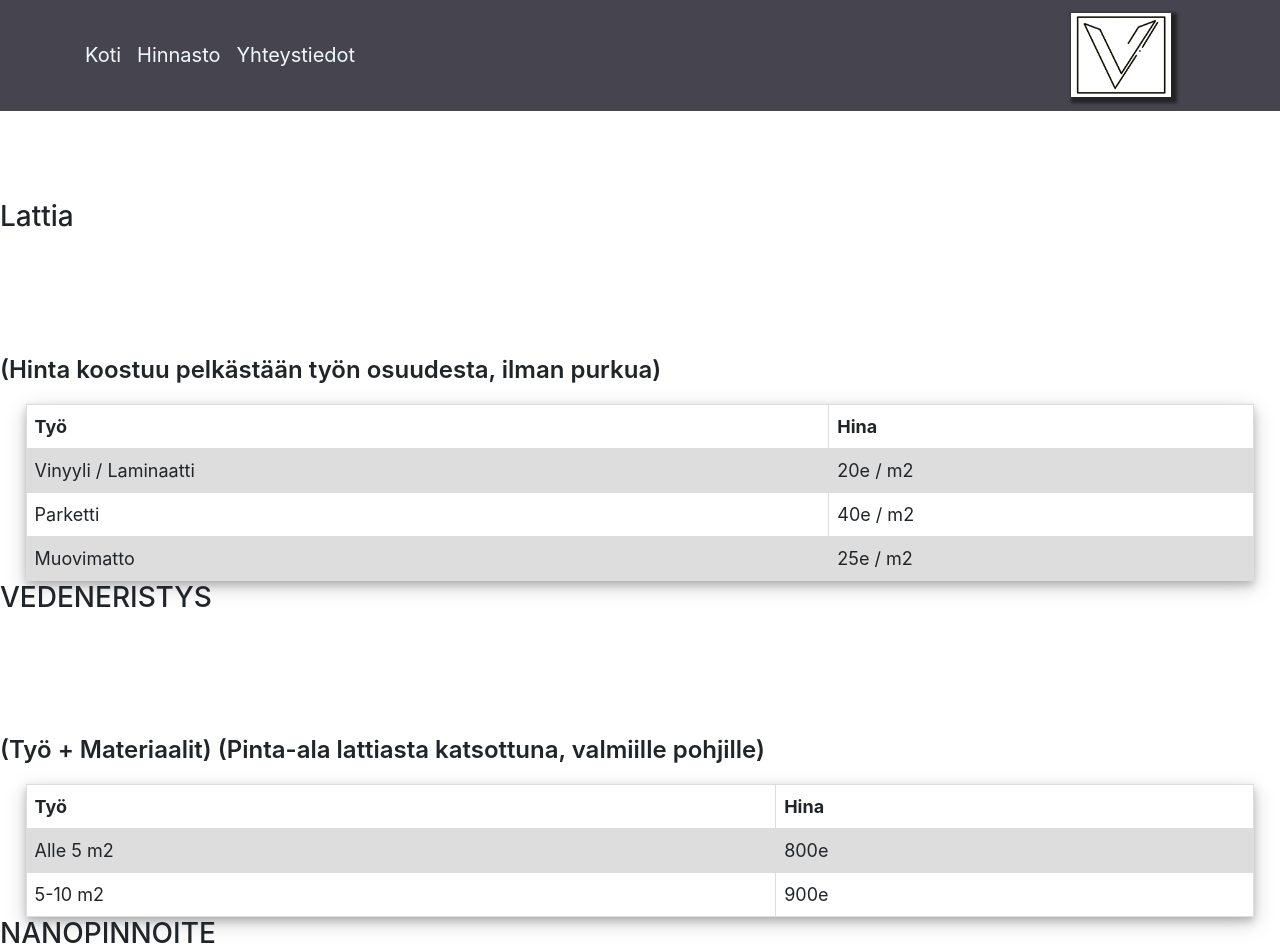
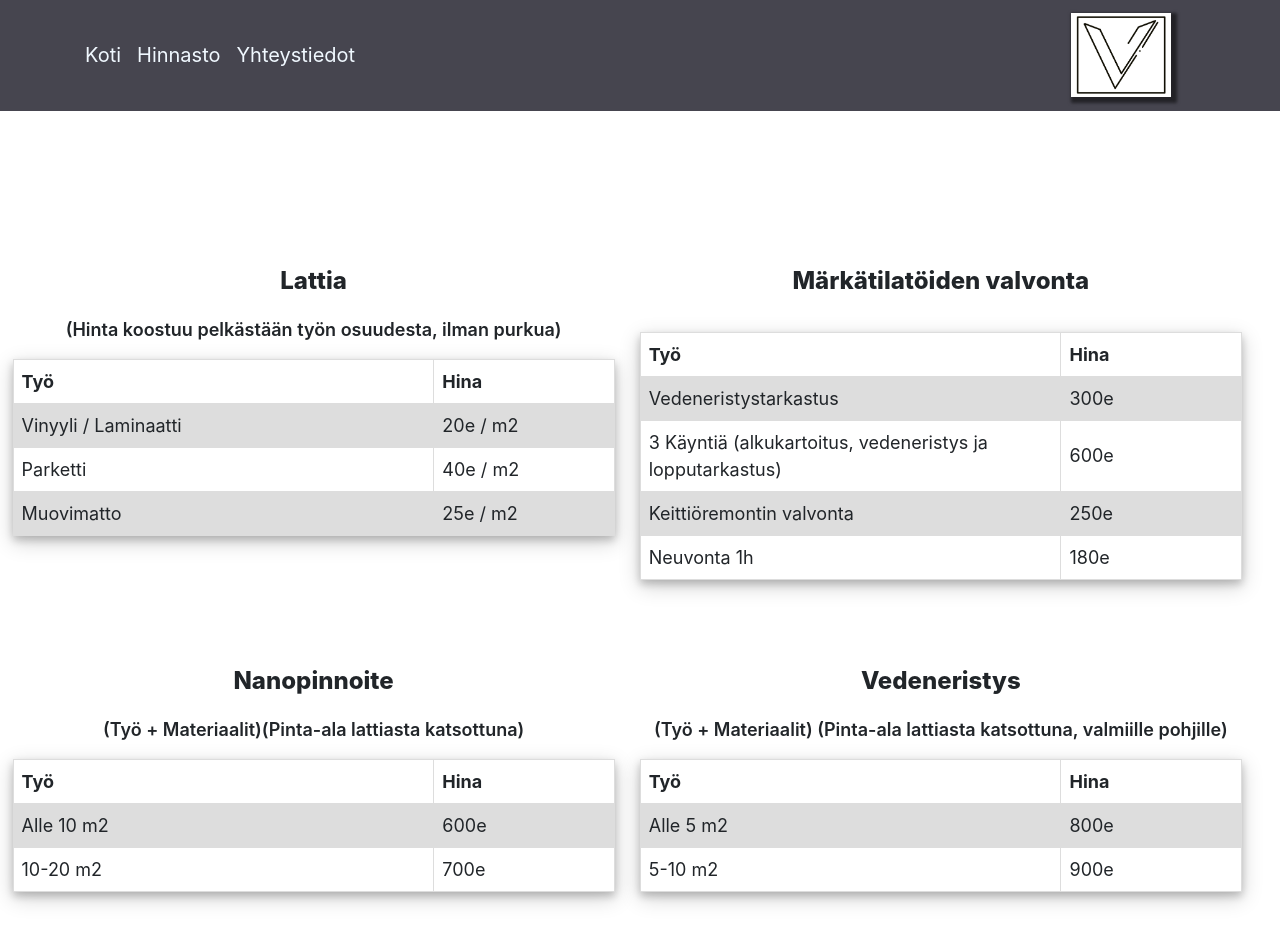
Before and after one commit to juriki/juriki.github.io, a React (Create React App) app: page /about in a window 1280 px wide. Shown: the top 952 px of the page. Built offline with nearby package versions, Linux system fonts and the light colour scheme.

Commit message:
PriceList table style

```diff
--- a/src/AboutPage/Aboute.jsx
+++ b/src/AboutPage/Aboute.jsx
@@ -35,11 +35,11 @@ function Aboute() {
         <>
             <div style={{paddingTop: "200px"}}>
                 <PriceList palveluNimi="Lattia" otherText={lattiaText}  tyot={lattia} hinta={lattiaHinta}/>
-                <PriceList palveluNimi="VEDENERISTYS" otherText={vedeneristysText} tyot={vedeneristys} hinta={vedeneristysHinta}/>
-                <PriceList palveluNimi="NANOPINNOITE" otherText={naopinnoteText} tyot={naopinnote} hinta={naopinnoteHinta}/>
-                <PriceList palveluNimi="MÄRKÄTILATÖIDEN VALVONTA" otherText={markatilavalvontaText} tyot={markatilavalvonta} hinta={markatilavalvontaHinta}/>
-                <PriceList palveluNimi="SILIKONIN VAIHTO" otherText={silikoninVaihtoText} tyot={silikoninVaihto} hinta={silikoninVaihtoHinta}/>
-                <PriceList palveluNimi="MIKROSEMENTTI" otherText={mikrosementtiTekst} tyot={mikrosementti} hinta={mikrosementtiHinta}/>
+                <PriceList palveluNimi="Märkätilatöiden valvonta" otherText={markatilavalvontaText} tyot={markatilavalvonta} hinta={markatilavalvontaHinta}/>
+                <PriceList palveluNimi="Nanopinnoite" otherText={naopinnoteText} tyot={naopinnote} hinta={naopinnoteHinta}/>
+                <PriceList palveluNimi="Vedeneristys" otherText={vedeneristysText} tyot={vedeneristys} hinta={vedeneristysHinta}/>
+                <PriceList palveluNimi="Silikonin vaihto" otherText={silikoninVaihtoText} tyot={silikoninVaihto} hinta={silikoninVaihtoHinta}/>
+                <PriceList palveluNimi="Mikrosementti" otherText={mikrosementtiTekst} tyot={mikrosementti} hinta={mikrosementtiHinta}/>
             </div>
 
 
--- a/src/PriceList/PriceList.css
+++ b/src/PriceList/PriceList.css
@@ -0,0 +1,23 @@
+.priceTabelMainDiv{
+    width: 49%;
+    float: left;
+    height: 400px;
+}
+
+.otherText{
+    padding: auto;
+    padding-top: 1px;
+    font-size: 18px;
+    text-align: center;
+}
+
+
+.labelText{
+    font-size: x-large;
+    font-weight: 800;
+    text-align: center;
+}
+
+.thTyo{
+    width: 70%;
+}
--- a/src/PriceList/PriceList.jsx
+++ b/src/PriceList/PriceList.jsx
@@ -1,17 +1,15 @@
 import React from 'react'
-//import './PriceList.css'
+import './PriceList.css'
 
 function PriceList(props) {
     return (
         <>
-            <div>
-                <h3 style={{marginBottom: "-10px"}}>
-                    {props.palveluNimi}
-                </h3>
-                <p>{props.otherText}</p>
+            <div className='priceTabelMainDiv'>
+                <p className='labelText'>{props.palveluNimi}</p>
+                <p className='otherText'>{props.otherText}</p>
                 <table >
                     <tr>
-                        <th>Työ</th>
+                        <th className='thTyo'>Työ</th>
                         <th>Hina</th>
                     </tr>
                     {props.tyot.map((tyo, index) => {
```
